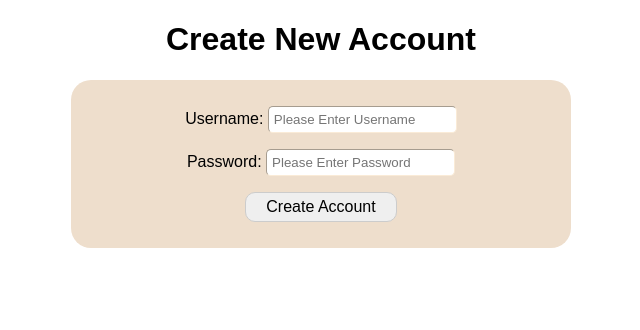
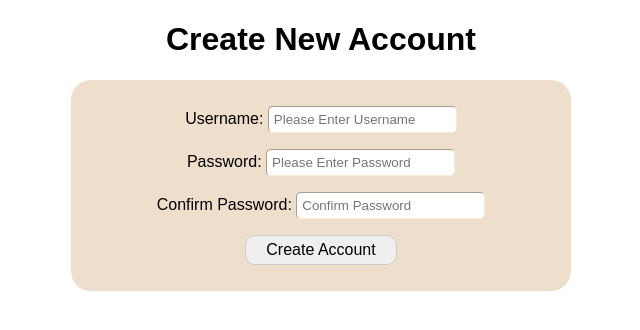
Before and after one commit to mattm0127/cloudberry_assignments, a Flask app: page /login/register in a window 1280 px wide. Shown: the top 330 px of the page, without its empty margins (319-959 px from the left). Run offline with Flask 3, Linux system fonts and the light colour scheme.

Commit message:
Added password hashing with bcrypt and hid text on password entry fields

```diff
--- a/to_do_list/app.py
+++ b/to_do_list/app.py
@@ -4,6 +4,7 @@ from datetime import datetime
 
 from flask import Flask, render_template, redirect, request, flash, url_for, session
 from flask_sqlalchemy import SQLAlchemy
+import bcrypt
 
 app = Flask(__name__)
 app.secret_key = "pick something secure"
@@ -45,7 +46,9 @@ class DatabaseClient:
 
     def add_user(self, username, password):
         try:
-            new_user = Users(username=username, password=password)
+            salt = bcrypt.gensalt()
+            enc_password = bcrypt.hashpw(password.encode("utf-8"), salt)
+            new_user = Users(username=username, password=enc_password)
             self.db.session.add(new_user)
             self.db.session.commit()
             return True
@@ -55,13 +58,12 @@ class DatabaseClient:
     def valiate_user(self, username, password):
         try:
             user = Users.query.filter(Users.username==username).first()
-            if user.password == password:
+            if bcrypt.checkpw(password.encode("utf-8"), user.password):
                 return True
             else:
                 return False
         except Exception:
             return False
-
 
     def home_get(self):
         task_lists = TaskLists.query.all()
@@ -98,8 +100,8 @@ class DatabaseClient:
             raise Exception
 
     def add_task_post(self, task_list, task, due_date):
-        task_list_id = TaskLists.query.filter(TaskLists.name == task_list)[0]
-        new_task = Tasks(task_list_id = task_list_id.id, task=task, due_date=due_date)
+        task_list_id = TaskLists.query.filter(TaskLists.name == task_list)[0].id
+        new_task = Tasks(task_list_id = task_list_id, task=task, due_date=due_date)
         self.db.session.add(new_task)
         self.db.session.commit()
 
@@ -162,8 +164,11 @@ def register_user():
     if request.method == "POST":
         username = request.form.get('username')
         password = request.form.get('password')
-        if not username or not password:
+        c_password = request.form.get('c_password')
+        if not username or not password or not c_password:
             return render_template('register.html', error='Please Enter a Username and Password.')
+        if password != c_password:
+            return render_template('register.html', error="Passwords Do Not Match.")
         if db_client.add_user(username, password):
             session['username'] = username
             return redirect(url_for("home"))
--- a/to_do_list/templates/login.html
+++ b/to_do_list/templates/login.html
@@ -15,12 +15,12 @@
         <form action="{{ url_for('login') }}" method="POST">
             <p style="text-align: center;">
                 <label id="username" for="username">Username: </label>
-                <input id="username" name="username" placeholder="Please Enter Username"
+                <input type="text" id="username" name="username" placeholder="Please Enter Username"
                         style="padding: 5px; border-radius: 5px; border-width: 1px; border-color: antiquewhite;">
             </p>
             <p style="text-align: center;">
                 <label id="password" for="password">Password: </label>
-                <input id="password" name="password" placeholder="Please Enter Password"
+                <input type="password" id="password" name="password" placeholder="Please Enter Password"
                         style="padding: 5px; border-radius: 5px; border-width: 1px; border-color: antiquewhite;">
             </p>
             <p style="text-align: center; padding-left: 24%;">
--- a/to_do_list/templates/register.html
+++ b/to_do_list/templates/register.html
@@ -20,11 +20,16 @@
             </p>
             <p style="text-align: center;">
                 <label id="password" for="password">Password: </label>
-                <input id="password" name="password" placeholder="Please Enter Password"
+                <input type="password" id="password" name="password" placeholder="Please Enter Password"
                         style="padding: 5px; border-radius: 5px; border-width: 1px; border-color: antiquewhite;">
             </p>
             <p style="text-align: center;">
-                <button class="txt-btn hover-green"type="submit">Create Account</button>
+                <label id="c_password" for="c_password">Confirm Password: </label>
+                <input type="password" id="c_password" name="c_password" placeholder="Confirm Password"
+                        style="padding: 5px; border-radius: 5px; border-width: 1px; border-color: antiquewhite;">
+            </p>
+            <p style="text-align: center;">
+                <button class="txt-btn hover-green" type="submit">Create Account</button>
             </p>
         </form>
     </div>
```
Also changed, not shown: to_do_list/templates/task_list.html (indentation only).
